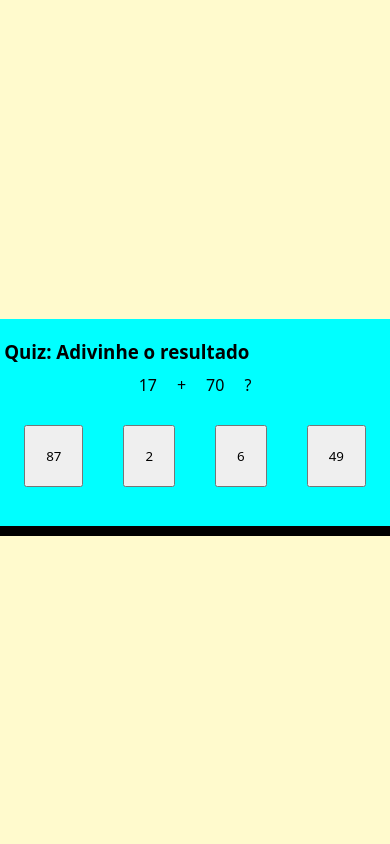
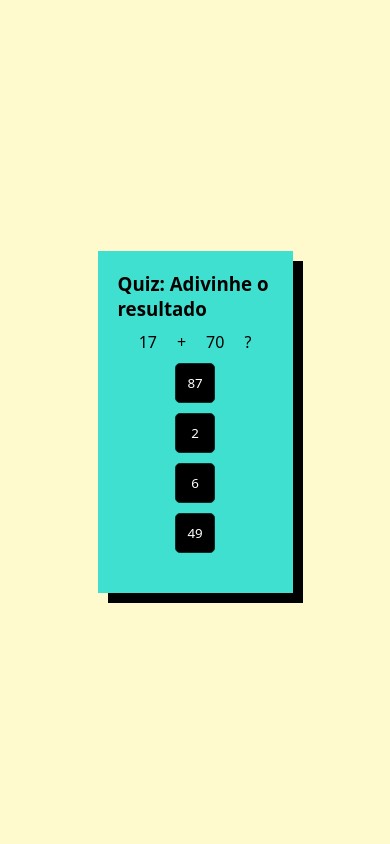
Before and after one commit to ChristianSantanaDev/dev_portifolio, a PHP site: page / in a window 390 px wide. Run offline with PHP 8.4, Linux system fonts and the light colour scheme.

Commit message:
Update style.css

```diff
--- a/Desenvolvimento web/Quiz/style.css
+++ b/Desenvolvimento web/Quiz/style.css
@@ -15,7 +15,7 @@
 
 .card {
     display: flex;
-    background-color: aqua;
+    background-color: #40E0D0;
     flex-direction: column;
     padding: 20px;
     box-shadow: 10px 10px;
@@ -38,6 +38,41 @@
 }
 
 .btn-res {
-    padding: 20px;
     margin: 0 20px;
+    background-color: #000000;
+    border: 1px solid rgb(10, 43, 38);
+    border-radius: 5px;
+    transition: 0.3s;
+    width: 60px;
+    height: 60px;
+    color: white;
 }
+
+.btn-res:hover {
+    cursor: pointer;
+    transform: scale(1.05);
+    transition: 0.3s;
+    background-color: #ffffff;
+    color: #000000;
+}
+
+@media (max-width: 768px){
+    .card {
+        max-height: 90vh;
+        width: 50vw;
+        height: auto;
+    }
+
+    .alternativas {
+        flex-direction: column;
+        gap: 10px;
+        margin-bottom: 20px;
+        height: 90%;
+    }
+
+    .btn-res {
+        padding: 0;
+        width: 40px;
+        height: 40px;
+    }
+}
```
